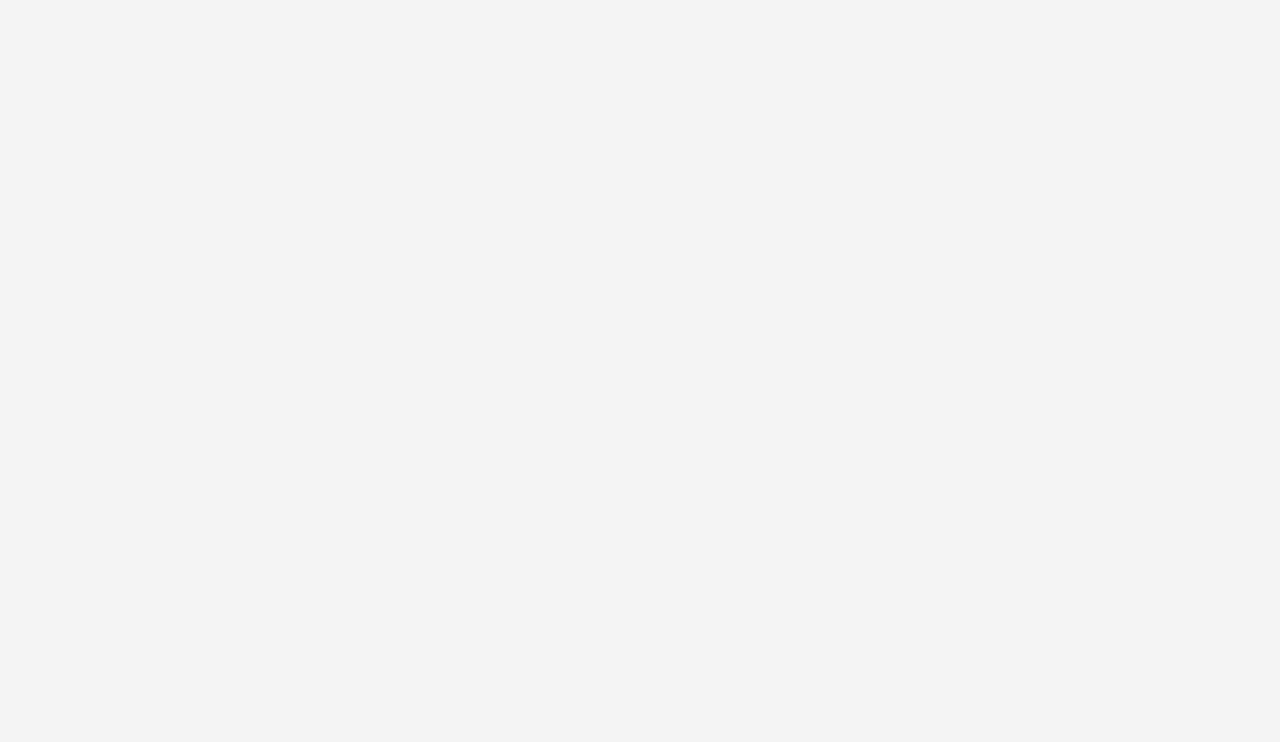
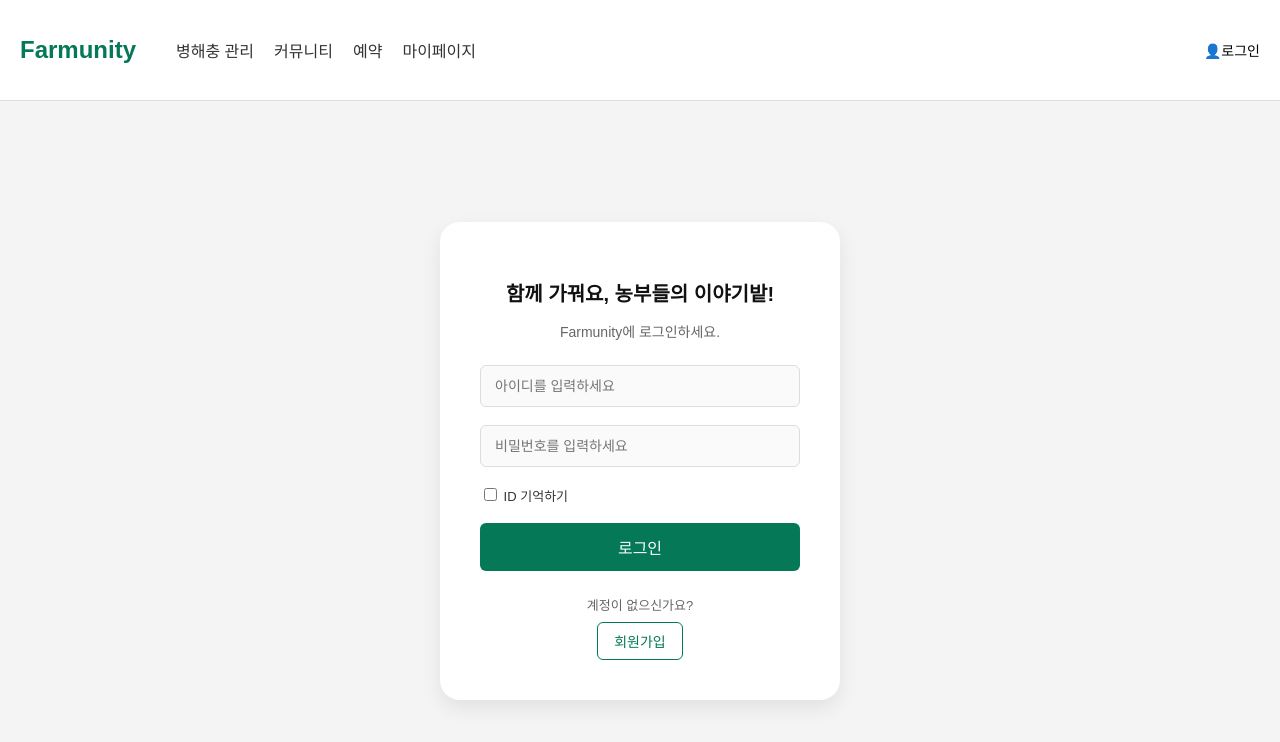
Before and after one commit to 2uGod/Dandelion, a React (Vite) app: page /Login in a window 1280 px wide. Before the commit this address had no page. Shown: the top 742 px of the page. Built offline with nearby package versions, Linux system fonts and the light colour scheme.

Commit message:
Register Login

```diff
--- a/src/App.jsx
+++ b/src/App.jsx
@@ -2,6 +2,7 @@ import { Routes, Route } from "react-router-dom";
 import Home from "./pages/Home";
 import MyPage from "./pages/MyPage";
 import Register from "./pages/Register";
+import Login from "./pages/Login";
 
 function App() {
     return (
@@ -9,6 +10,7 @@ function App() {
       <Route path = "/" element = {<Home/>}/>
       <Route path = "/MyPage" element = {<MyPage/>}/>
       <Route path = "/Register" element = {<Register/>}/>
+      <Route path = "/Login" element = {<Login/>}/>
     </Routes>
   )
 }
--- a/src/components/Header.css
+++ b/src/components/Header.css
@@ -39,3 +39,8 @@
   .login-text{
     color : black;
   }
+
+  .login-area {
+    text-decoration: none;
+    color: inherit;
+  }
--- a/src/components/Header.jsx
+++ b/src/components/Header.jsx
@@ -17,7 +17,7 @@ const Header = () => {
         </nav>
       </div>
       <div className="header-right">
-        <Link to="/login" className="login-area">
+        <Link to="/Login" className="login-area">
           <span role="img" aria-label="login">👤</span>
           <span className="login-text">로그인</span>
         </Link>
--- /dev/null
+++ b/src/components/LoginForm.css
@@ -0,0 +1,129 @@
+/* 🌿 로그인 전체 영역 */
+.login-wrapper {
+    display: flex;
+    justify-content: center;
+    align-items: center;
+    padding: 60px 20px;
+    background-color: #f4f4f4;
+    min-height: calc(100vh - 80px); /* 헤더 높이 고려 */
+  }
+
+  /* 🌿 흰색 박스 */
+  .login-box {
+    background-color: #ffffff;
+    padding: 40px;
+    border-radius: 20px;
+    box-shadow: 0 8px 20px rgba(0, 0, 0, 0.08);
+    width: 100%;
+    max-width: 400px;
+    text-align: center;
+    animation: fadeIn 0.4s ease-in-out;
+  }
+
+  /* 🌿 타이틀 */
+  .login-title {
+    font-size: 20px;
+    font-weight: bold;
+    color: #111;
+    margin-bottom: 6px;
+  }
+
+  /* 🌿 부제목 */
+  .login-sub {
+    font-size: 14px;
+    color: #666;
+    margin-bottom: 24px;
+  }
+
+  /* 🌿 입력 폼 */
+  .login-form {
+    display: flex;
+    flex-direction: column;
+    gap: 18px;
+    text-align: left;
+  }
+
+  /* 🌿 인풋 필드 */
+  .login-form input[type="text"],
+  .login-form input[type="password"] {
+    padding: 12px 14px;
+    font-size: 14px;
+    border: 1px solid #ddd;
+    border-radius: 6px;
+    background-color: #fafafa;
+    transition: 0.2s;
+  }
+
+  .login-form input:focus {
+    outline: none;
+    border-color: #047857;
+    background-color: #fff;
+    box-shadow: 0 0 0 2px rgba(4, 120, 87, 0.1);
+  }
+
+  /* 🌿 체크박스 */
+  .checkbox-row {
+    display: flex;
+    align-items: center;
+    font-size: 13px;
+    color: #333;
+  }
+
+  /* 🌿 로그인 버튼 */
+  .login-button {
+    background-color: #047857;
+    color: white;
+    border: none;
+    padding: 12px;
+    font-size: 16px;
+    font-weight: 500;
+    cursor: pointer;
+    border-radius: 6px;
+    transition: 0.2s;
+  }
+
+  .login-button:hover {
+    background-color: #065f46;
+  }
+
+  /* 🌿 회원가입 영역 */
+  .register-link-wrapper {
+    margin-top: 24px;
+    text-align: center;
+    animation: fadeIn 0.5s ease-in-out 0.1s both;
+  }
+
+  .register-link-wrapper p {
+    font-size: 13px;
+    color: #666;
+    margin-bottom: 8px;
+  }
+
+  .register-button {
+    background-color: transparent;
+    color: #047857;
+    border: 1px solid #047857;
+    padding: 8px 16px;
+    font-size: 14px;
+    font-weight: 500;
+    cursor: pointer;
+    border-radius: 6px;
+    transition: 0.2s;
+  }
+
+  .register-button:hover {
+    background-color: #047857;
+    color: white;
+  }
+
+  /* ✨ 부드러운 진입 애니메이션 */
+  @keyframes fadeIn {
+    from {
+      opacity: 0;
+      transform: translateY(8px);
+    }
+    to {
+      opacity: 1;
+      transform: translateY(0);
+    }
+  }
--- /dev/null
+++ b/src/components/LoginForm.jsx
@@ -0,0 +1,75 @@
+import React, { useState } from "react";
+import { useNavigate } from "react-router-dom"; // ✅ 추가
+import "./LoginForm.css"
+
+const LoginForm = () => {
+  const navigate = useNavigate(); // ✅ 추가
+  const [form, setForm] = useState({ id: "", password: "", remember: false });
+
+  const handleChange = (e) => {
+    const { name, value, type, checked } = e.target;
+    setForm((prev) => ({
+      ...prev,
+      [name]: type === "checkbox" ? checked : value
+    }));
+  };
+
+  const handleSubmit = (e) => {
+    e.preventDefault();
+    console.log("로그인 정보:", form);
+    alert("로그인 시도!");
+  };
+
+  return (
+    <main className="login-wrapper">
+      <div className="login-box">
+        <h2 className="login-title">함께 가꿔요, 농부들의 이야기밭!</h2>
+        <p className="login-sub">Farmunity에 로그인하세요.</p>
+
+        <form onSubmit={handleSubmit} className="login-form">
+          <input
+            type="text"
+            name="id"
+            placeholder="아이디를 입력하세요"
+            value={form.id}
+            onChange={handleChange}
+            required
+          />
+          <input
+            type="password"
+            name="password"
+            placeholder="비밀번호를 입력하세요"
+            value={form.password}
+            onChange={handleChange}
+            required
+          />
+          <div className="checkbox-row">
+            <label>
+              <input
+                type="checkbox"
+                name="remember"
+                checked={form.remember}
+                onChange={handleChange}
+              />
+              <span> ID 기억하기</span>
+            </label>
+          </div>
+          <button type="submit" className="login-button">로그인</button>
+        </form>
+
+        {/* ✅ 회원가입 버튼 영역 */}
+        <div className="register-link-wrapper">
+          <p>계정이 없으신가요?</p>
+          <button
+            className="register-button"
+            onClick={() => navigate("/Register")}
+          >
+            회원가입
+          </button>
+        </div>
+      </div>
+    </main>
+  );
+};
+
+export default LoginForm;
--- a/src/components/Register.css
+++ b/src/components/Register.css
@@ -1,52 +1,84 @@
-/* styles/Register.css */
-.register-container {
-    padding: 20px;
-    background-color: var(--bg-color);
+/* ✅ 페이지 전체 */
+.register-page {
+  background-color: #f4f4f4;
   min-height: 100vh;
-    color: var(--text-color);
 }
 
-  .register-form-wrapper {
-    max-width: 400px;
-    margin: 0 auto;
-    background-color: var(--card-bg);
-    padding: 30px;
-    border-radius: 10px;
-    box-shadow: 0 0 10px rgba(0, 0, 0, 0.1);
+/* ✅ 폼을 감싸는 컨테이너 (Header 아래 정렬) */
+.register-container {
+  display: flex;
+  justify-content: center;
+  align-items: center;
+  padding: 60px 20px;  /* 여백 넉넉히 */
 }
 
+/* ✅ 폼 박스 */
+.register-form-wrapper {
+  width: 100%;
+  max-width: 420px;
+  background-color: #ffffff;
+  padding: 40px;
+  border-radius: 16px;
+  box-shadow: 0 8px 20px rgba(0, 0, 0, 0.08);
+  animation: fadeIn 0.4s ease-in-out;
+}
+
+/* ✅ 폼 내부 정렬 */
 .register-form {
   display: flex;
   flex-direction: column;
-    gap: 15px;
+  gap: 18px;
 }
 
+/* ✅ 인풋 필드 */
 .register-form input {
-    padding: 10px;
+  padding: 12px 14px;
   font-size: 14px;
   border: 1px solid #ddd;
-    border-radius: 5px;
-    background-color: var(--input-bg);
-    color: var(--text-color);
+  border-radius: 6px;
+  background-color: #fafafa;
+  transition: 0.2s;
 }
 
-  .register-form button {
-    background-color: var(--button-bg);
-    color: var(--button-text);
-    border: none;
-    padding: 12px;
-    font-size: 16px;
-    cursor: pointer;
-    border-radius: 5px;
-    transition: background-color 0.2s;
+.register-form input:focus {
+  background-color: #fff;
+  border-color: #047857;
+  outline: none;
+  box-shadow: 0 0 0 2px rgba(4, 120, 87, 0.1);
 }
 
-  .register-form button:hover {
-    opacity: 0.9;
+/* ✅ 에러 메시지 */
+.error-text {
+  color: #e11d48;
+  font-size: 13px;
+  margin: -8px 0 10px;
 }
 
-  .error-text {
-    color: var(--error-color);
-    font-size: 13px;
-    margin: -10px 0 10px;
+/* ✅ 제출 버튼 */
+button.submit-button {
+  background-color: #047857;
+  color: white;
+  border: none;
+  padding: 14px;
+  font-size: 15px;
+  font-weight: 500;
+  border-radius: 6px;
+  cursor: pointer;
+  transition: 0.2s;
 }
+
+button.submit-button:hover {
+  background-color: #065f46;
+}
+
+/* ✅ 간단한 애니메이션 효과 */
+@keyframes fadeIn {
+  from {
+    opacity: 0;
+    transform: translateY(10px);
+  }
+  to {
+    opacity: 1;
+    transform: translateY(0);
+  }
+}
--- a/src/components/RegisterForm.jsx
+++ b/src/components/RegisterForm.jsx
@@ -96,7 +96,7 @@ const RegisterForm = () => {
           <p className="error-text">{errors.confirmPassword}</p>
         )}
 
-        <button type="submit">가입하기</button>
+        <button type="submit" className = "submit-button">가입하기</button>
       </form>
     </main>
   );
--- a/src/index.css
+++ b/src/index.css
@@ -1,32 +1,15 @@
-/* index.css */
-:root {
-  --bg-color: #ffffff;
-  --text-color: #000000;
-  --card-bg: #f4f4f4;
-  --input-bg: #ffffff;
-  --button-bg: #047857;
-  --button-text: #ffffff;
-  --error-color: red;
+/* ✅ index.css (라이트 모드 고정) */
+html, body {
+  margin: 0;
+  padding: 0;
+  width: 100%;
+  height: 100%;
+  font-family: "Noto Sans KR", sans-serif;
+  background-color: #ffffff;  /* 고정된 흰 배경 */
+  color: #000000;             /* 고정된 글자 색 */
+  box-sizing: border-box;
 }
 
-/* 다크 모드 감지 시 변수 덮어쓰기 */
-@media (prefers-color-scheme: dark) {
-  :root {
-    --bg-color: #1e1e1e;
-    --text-color: #f4f4f4;
-    --card-bg: #2c2c2c;
-    --input-bg: #2c2c2c;
-    --button-bg: #10b981;
-    --button-text: #ffffff;
-    --error-color: #f87171;
-  }
+*, *::before, *::after {
+  box-sizing: inherit;
 }
-
-/* 전역 스타일 */
-body {
-  margin: 0;
-  padding: 0;
-  font-family: "Noto Sans KR", sans-serif;
-  background-color: var(--bg-color);
-  color: var(--text-color);
-}
--- a/src/pages/Home.jsx
+++ b/src/pages/Home.jsx
@@ -1,11 +1,18 @@
 import React from "react";
-import Header from "../components/Header"
-import "../styles/Home.css"
+import Header from "../components/Header";
+import "../styles/Home.css";
+import { useNavigate } from "react-router-dom";  // ✅ 추가
 
 const Home = () => {
+  const navigate = useNavigate();  // ✅ 추가
+
+  const handleStart = () => {
+    navigate("/Register");  // ✅ 페이지 이동
+  };
+
   return (
     <div className="main-container">
-      <Header/>
+      <Header />
       <main className="main-section">
         <section className="text-section">
           <h2 className="main-title">스마트한 농사 커뮤니티</h2>
@@ -16,7 +23,9 @@ const Home = () => {
             <li>📅 농사 캘린더</li>
             <li>✅ 체험 예약</li>
           </ul>
-          <button className="start-button">시작하기</button>
+          <button className="start-button" onClick={handleStart}>
+            시작하기
+          </button>
         </section>
 
         <section className="image-section">
@@ -29,6 +38,6 @@ const Home = () => {
       </main>
     </div>
   );
-}
+};
 
-export default Home
+export default Home;
--- /dev/null
+++ b/src/pages/Login.jsx
@@ -0,0 +1,15 @@
+import React from "react";
+import Header from "../components/Header";
+import LoginForm from "../components/LoginForm";
+
+
+const Login = () => {
+  return (
+    <div className="login-page">
+      <Header />
+      <LoginForm />
+    </div>
+  );
+};
+
+export default Login;
--- a/src/pages/Register.jsx
+++ b/src/pages/Register.jsx
@@ -5,10 +5,13 @@ import RegisterForm from "../components/RegisterForm";
 
 const Register = () => {
   return (
+    <div className="register-page">
+    <Header />
     <div className="register-container">
-      <Header />
-      <RegisterForm />
+        <RegisterForm />
     </div>
+    </div>
+
   );
 };
 
--- a/src/styles/Home.css
+++ b/src/styles/Home.css
@@ -15,11 +15,8 @@ html, body {
   }
 
   .main-container {
-    width: 100%;
-    min-height: 100vh;
     background-color: #ffffff;
-    display: flex;
-    flex-direction: column;
+    color: #000000;
   }
 
 
```
Lines whose indentation alone changed are shown as unchanged.
